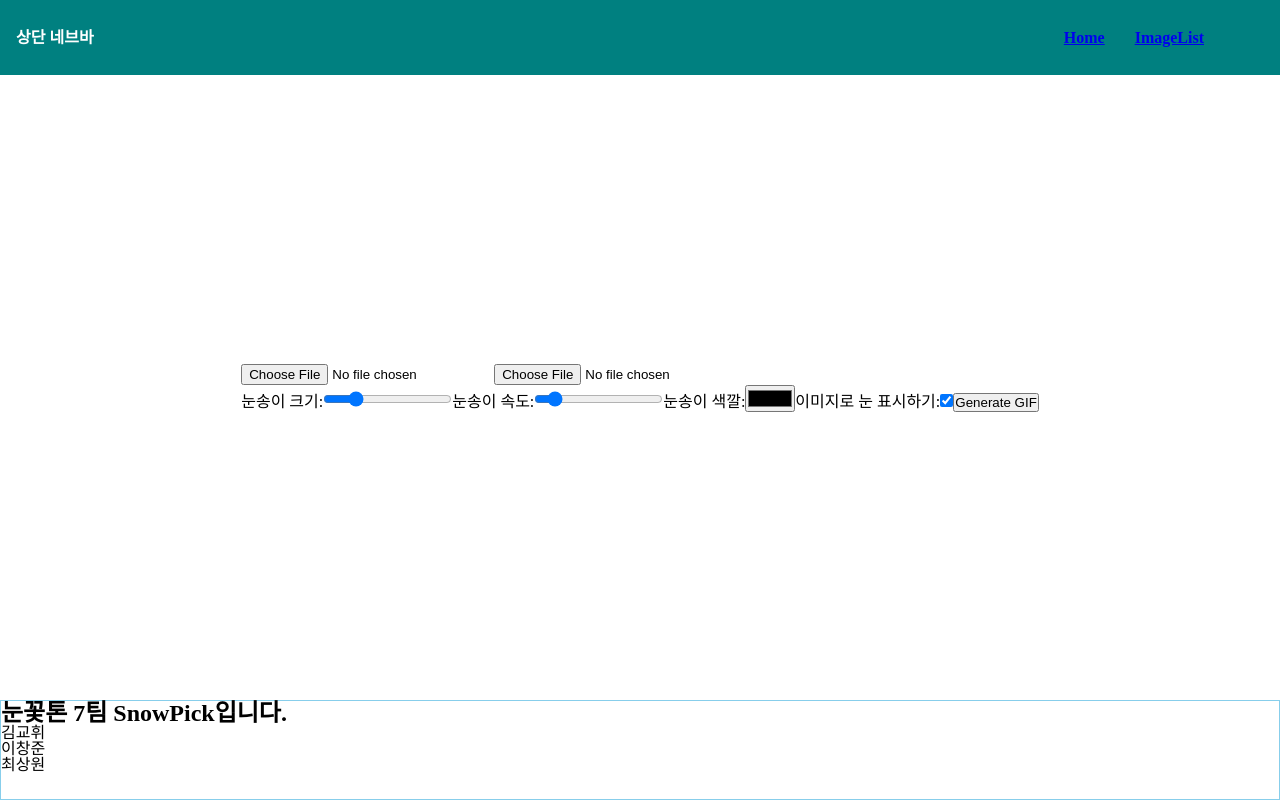
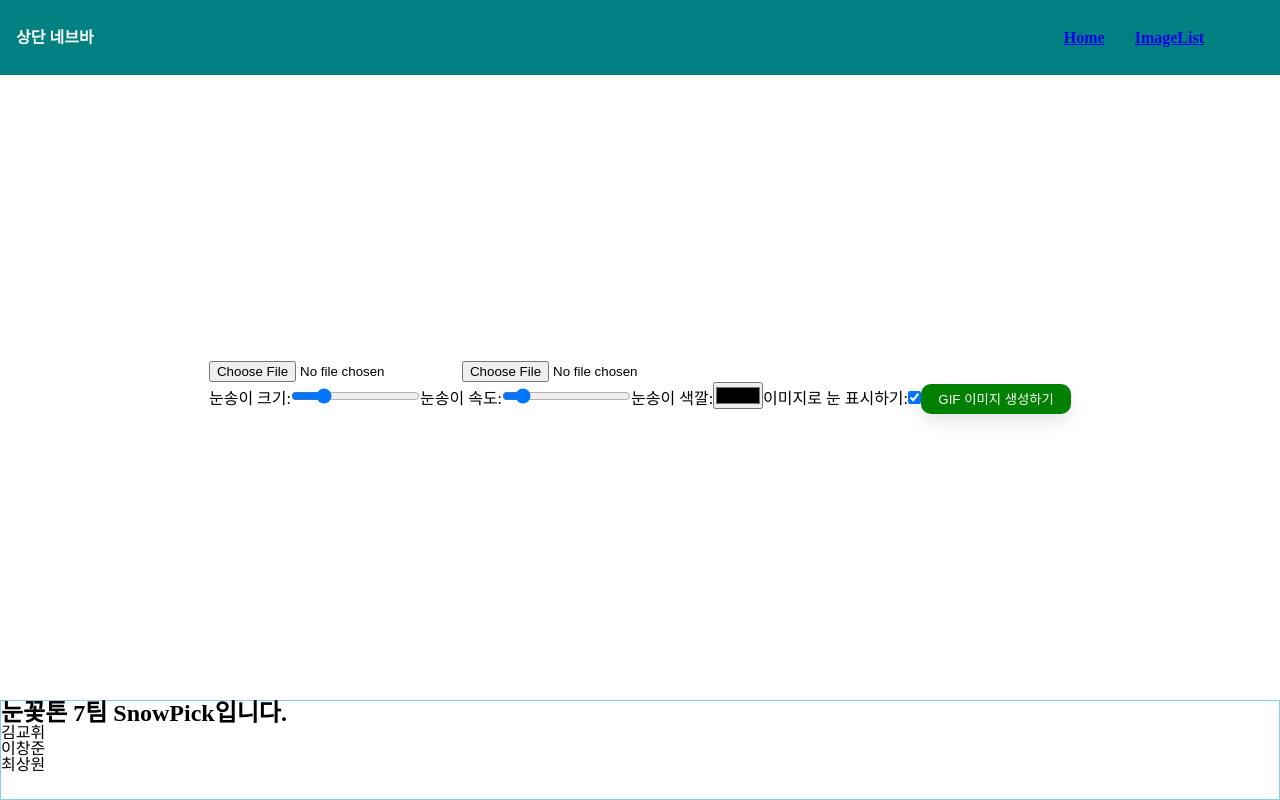
Before and after one commit to GDSC-snowflowerthon/SnowPick-team07-web, a React (Create React App) app: page / in a window 1280 px wide. Built offline with nearby package versions, Linux system fonts and the light colour scheme.

Commit message:
[Design] GIF button 디자인

```diff
--- a/src/components/button/GenerateGIFButton.jsx
+++ b/src/components/button/GenerateGIFButton/GenerateGIFButton.jsx
@@ -1,4 +1,5 @@
 import React from "react";
+import * as S from "./style";
 import GIF from "gif.js";
 
 const GenerateGIFButton = ({
@@ -11,8 +12,10 @@ const GenerateGIFButton = ({
   snowflakeColor,
 }) => {
   const generateGIF = () => {
-    if (!canvasRef.current || !image) return;
-
+    if (!canvasRef.current || !image) {
+      alert("이미지를 선택해주세요.");
+      return;
+    }
     const gif = new GIF({
       workers: 2,
       quality: 10,
@@ -60,7 +63,11 @@ const GenerateGIFButton = ({
     return flakes;
   };
 
-  return <button onClick={generateGIF}>Generate GIF</button>;
+  return (
+    <S.GenerateButton onClick={generateGIF}>
+      GIF 이미지 생성하기
+    </S.GenerateButton>
+  );
 };
 
 export default GenerateGIFButton;
--- /dev/null
+++ b/src/components/button/GenerateGIFButton/style.jsx
@@ -0,0 +1,14 @@
+import styled from "styled-components";
+
+export const GenerateButton = styled.button`
+  width: 150px;
+  height: 30px;
+  border-radius: 10px;
+  background-color: green;
+  color: white;
+  border: 0px;
+  box-shadow: 0px 8px 15px rgba(0, 0, 0, 0.1);
+  transition: all 0.3s ease 0s;
+  cursor: pointer;
+  outline: none;
+`;
--- a/src/snowEffect.js
+++ b/src/snowEffect.js
@@ -1,5 +1,5 @@
 import React, { useRef, useEffect, useState } from "react";
-import GenerateGIFButton from "./components/button/GenerateGIFButton";
+import GenerateGIFButton from "./components/button/GenerateGIFButton/GenerateGIFButton";
 
 const SnowEffectOnUploadedImage = () => {
   const canvasRef = useRef(null);
```
